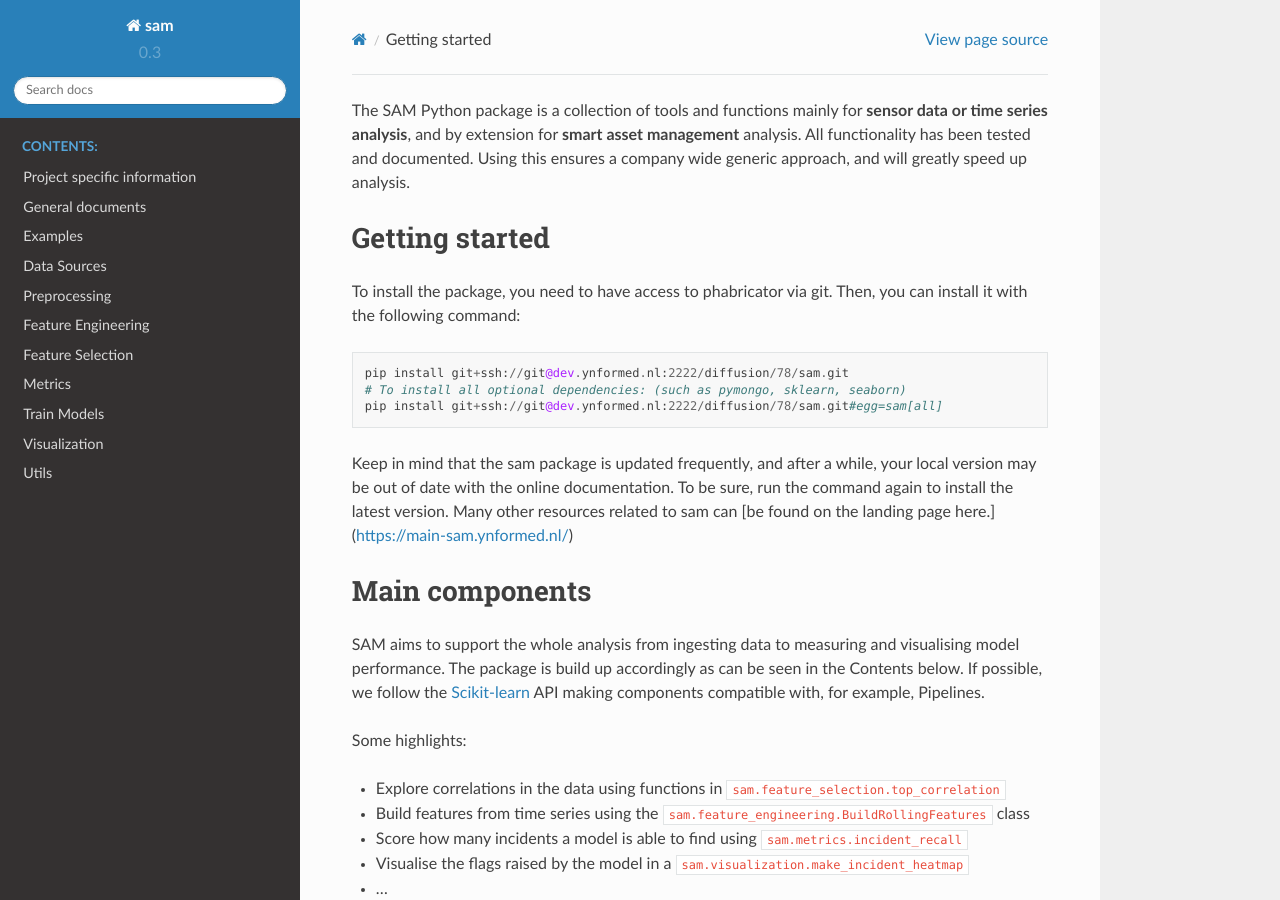
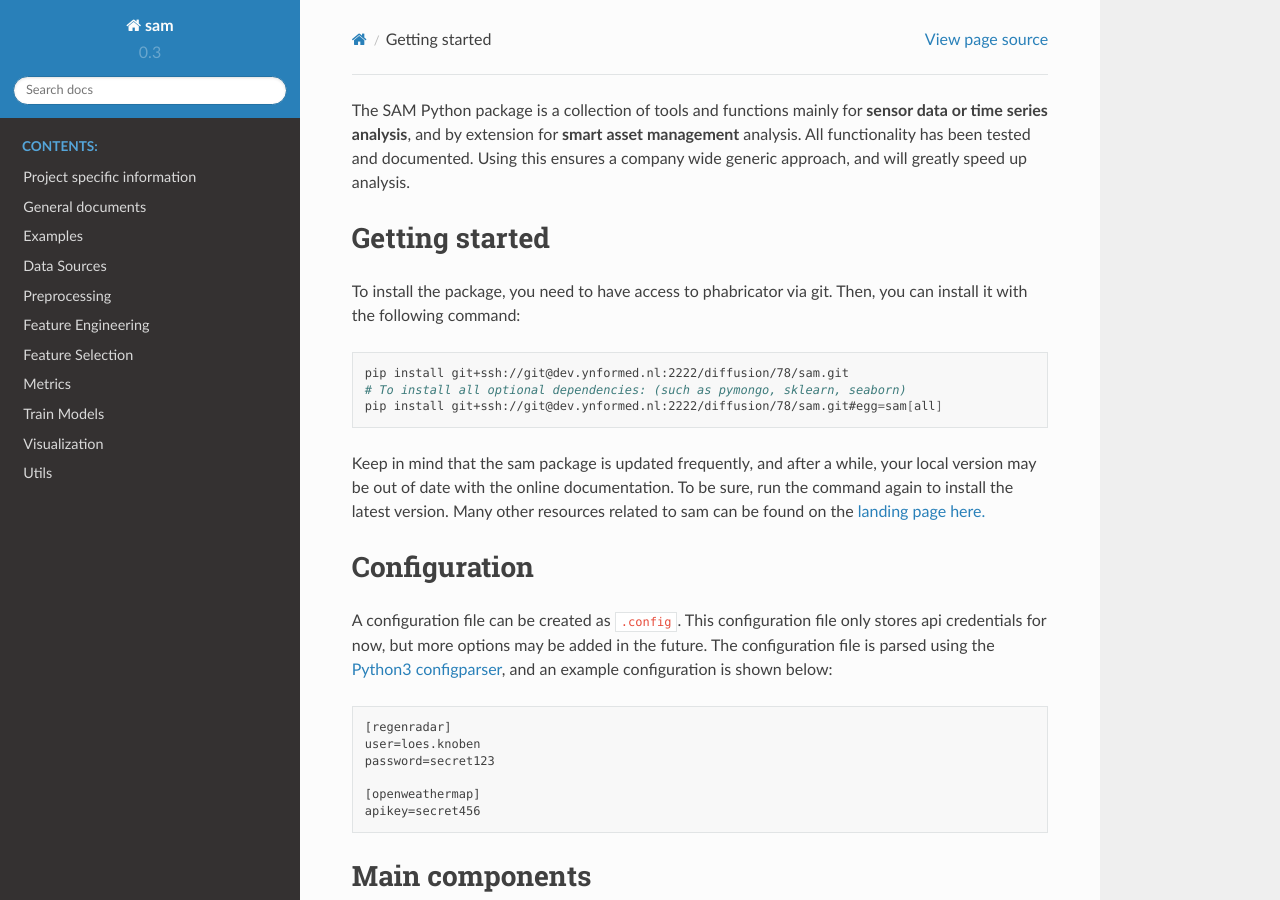
Before and after one commit to RoyalHaskoningDHV/sam, a Sphinx documentation site: the page built from docs/source/intro.rst, in a window 1280 px wide and 900 px high. Built offline with Sphinx 7.4.7 and the Read the Docs theme 2.0.0, drawn with Linux system fonts in a browser that asks for light colours.

```diff
--- a/docs/source/intro.rst
+++ b/docs/source/intro.rst
@@ -5,13 +5,27 @@ Getting started
 
 To install the package, you need to have access to phabricator via git. Then, you can install it with the following command:
 
-.. code-block:: python
+.. code-block:: bash
 
 	pip install git+ssh://git@dev.ynformed.nl:2222/diffusion/78/sam.git
 	# To install all optional dependencies: (such as pymongo, sklearn, seaborn)
 	pip install git+ssh://git@dev.ynformed.nl:2222/diffusion/78/sam.git#egg=sam[all]
 
-Keep in mind that the sam package is updated frequently, and after a while, your local version may be out of date with the online documentation. To be sure, run the command again to install the latest version. Many other resources related to sam can [be found on the landing page here.](https://main-sam.ynformed.nl/)
+Keep in mind that the sam package is updated frequently, and after a while, your local version may be out of date with the online documentation. To be sure, run the command again to install the latest version. Many other resources related to sam can be found on the `landing page here. <https://main-sam.ynformed.nl/>`_
+
+Configuration
+-------------
+
+A configuration file can be created as ``.config``. This configuration file only stores api credentials for now, but more options may be added in the future. The configuration file is parsed using the `Python3 configparser <https://docs.python.org/3/library/configparser.html>`_, and an example configuration is shown below:
+
+.. code-block:: none
+
+    [regenradar]
+    user=loes.knoben
+    password=secret123
+
+    [openweathermap]
+    apikey=secret456
 
 Main components
 ---------------
--- a/setup.py
+++ b/setup.py
@@ -10,7 +10,7 @@ setup(name='sam',
       license='',
       packages=find_packages(exclude=['*tests']),
       zip_safe=True,
-      install_requires=['pandas', 'numpy'],
+      install_requires=['pandas>=0.23', 'numpy>=1.13'],
       extras_require={
           'all': ['knmy', 'matplotlib', 'pymongo', 'scipy', 'seaborn', 'sklearn'],
           'data_sources': ['knmy'],
```
Also changed, not shown: CONTRIBUTING.md (added, +62 -0 lines), README.md (+13 -49 lines).
